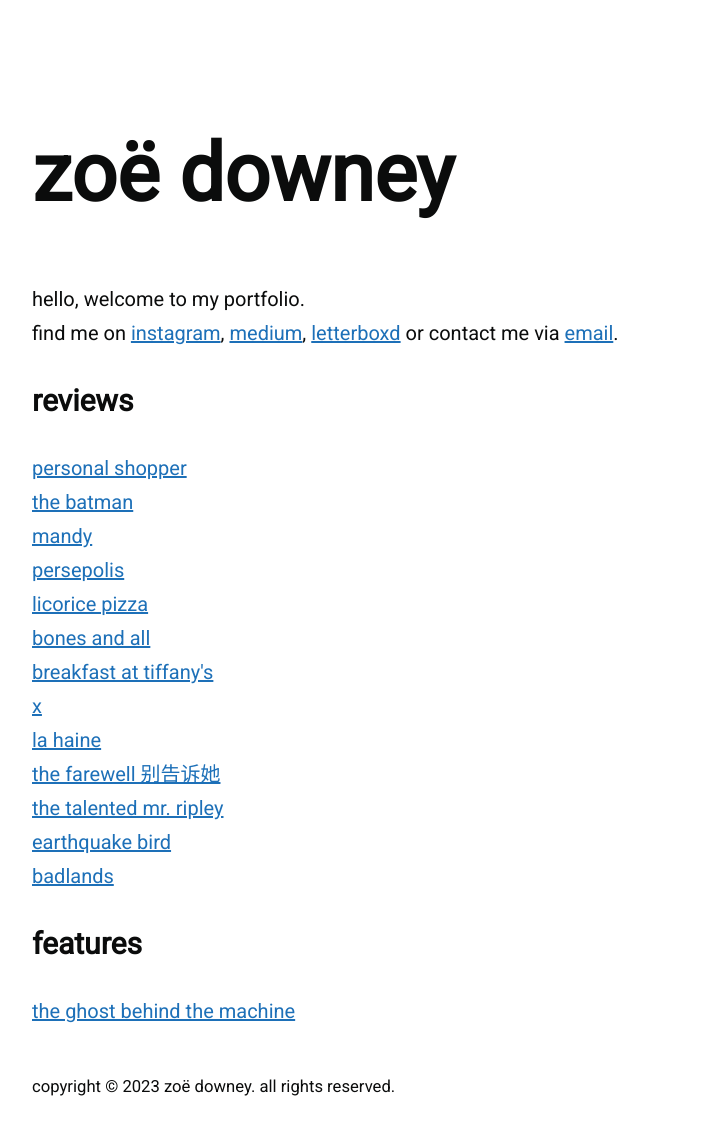
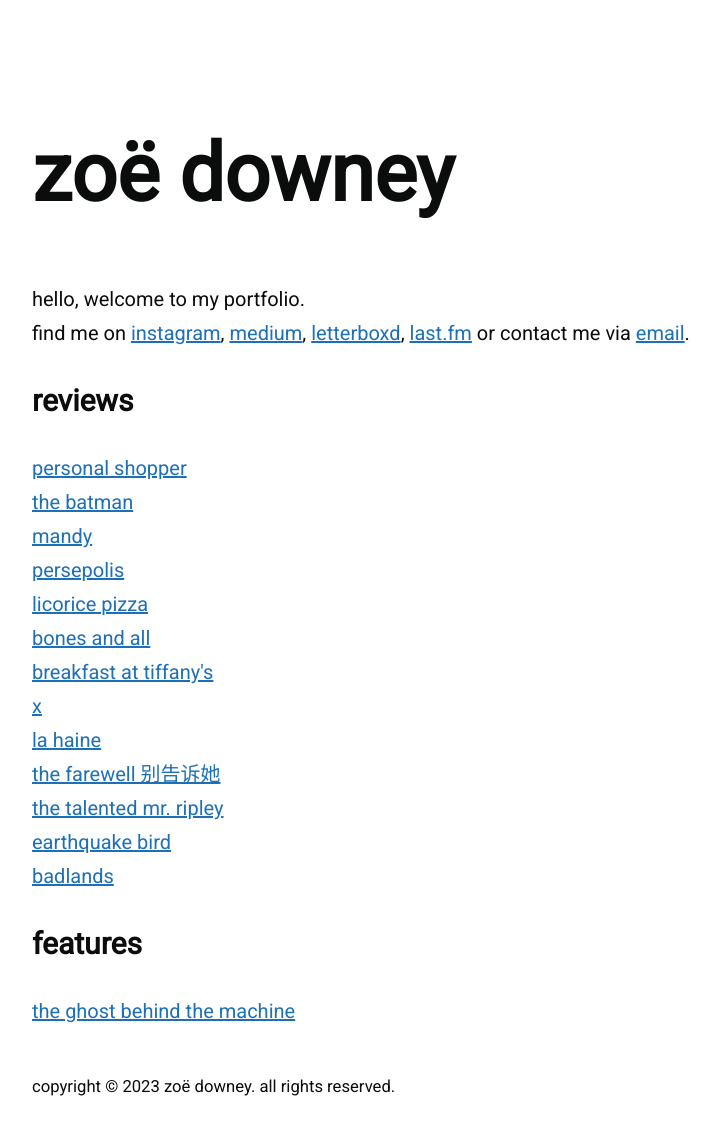
Before and after one commit to zoeurl/zoedowney.github.io, a Jekyll site: the page built from index.html, in a window 1280 px wide. Shown: the whole page, without its empty margins (208-928 px from the left). Built offline with Jekyll 4.4.1, drawn with Linux system fonts in a browser that asks for light colours.

Commit message:
Update index.html

```diff
--- a/index.html
+++ b/index.html
@@ -6,8 +6,7 @@
 <p>
 hello, welcome to my portfolio.
 <br>find me on
-<a href="https://www.instagram.com/zoeurl/">instagram</a>, <a href="https://medium.com/@zoedowney">medium</a>, <a href="https://letterboxd.com/zoedowney/">letterboxd</a>
-or contact me via <a href="mailto:{{site.email}}">email</a>.
+<a href="https://www.instagram.com/zoeurl/">instagram</a>, <a href="https://medium.com/@zoedowney/">medium</a>, <a href="https://letterboxd.com/zoedowney/">letterboxd</a>, <a href="https://www.last.fm/user/zoedowney/">last.fm</a> or contact me via <a href="mailto:{{site.email}}">email</a>.
 </p>
 
 <h2>reviews</h2>
```
